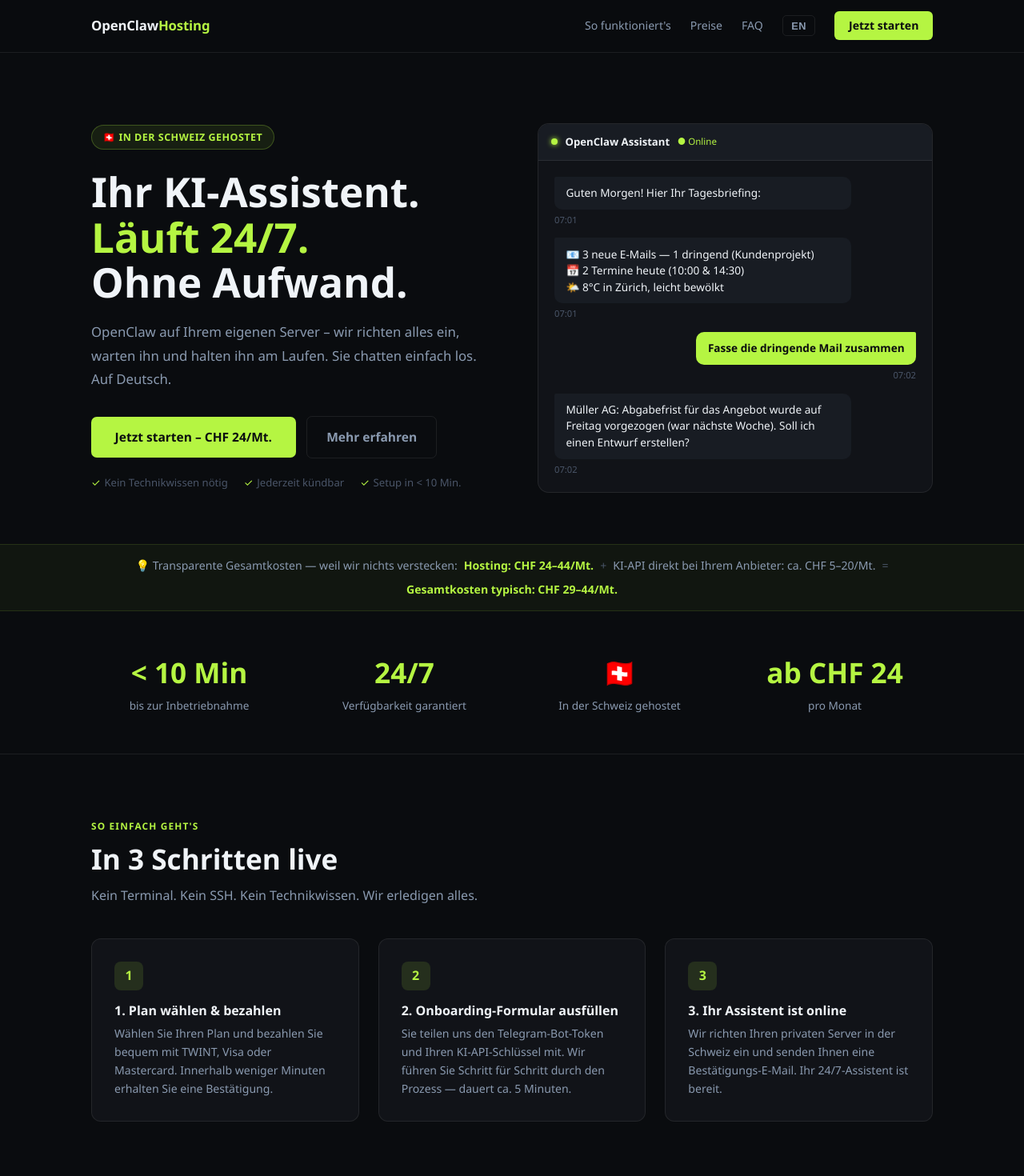
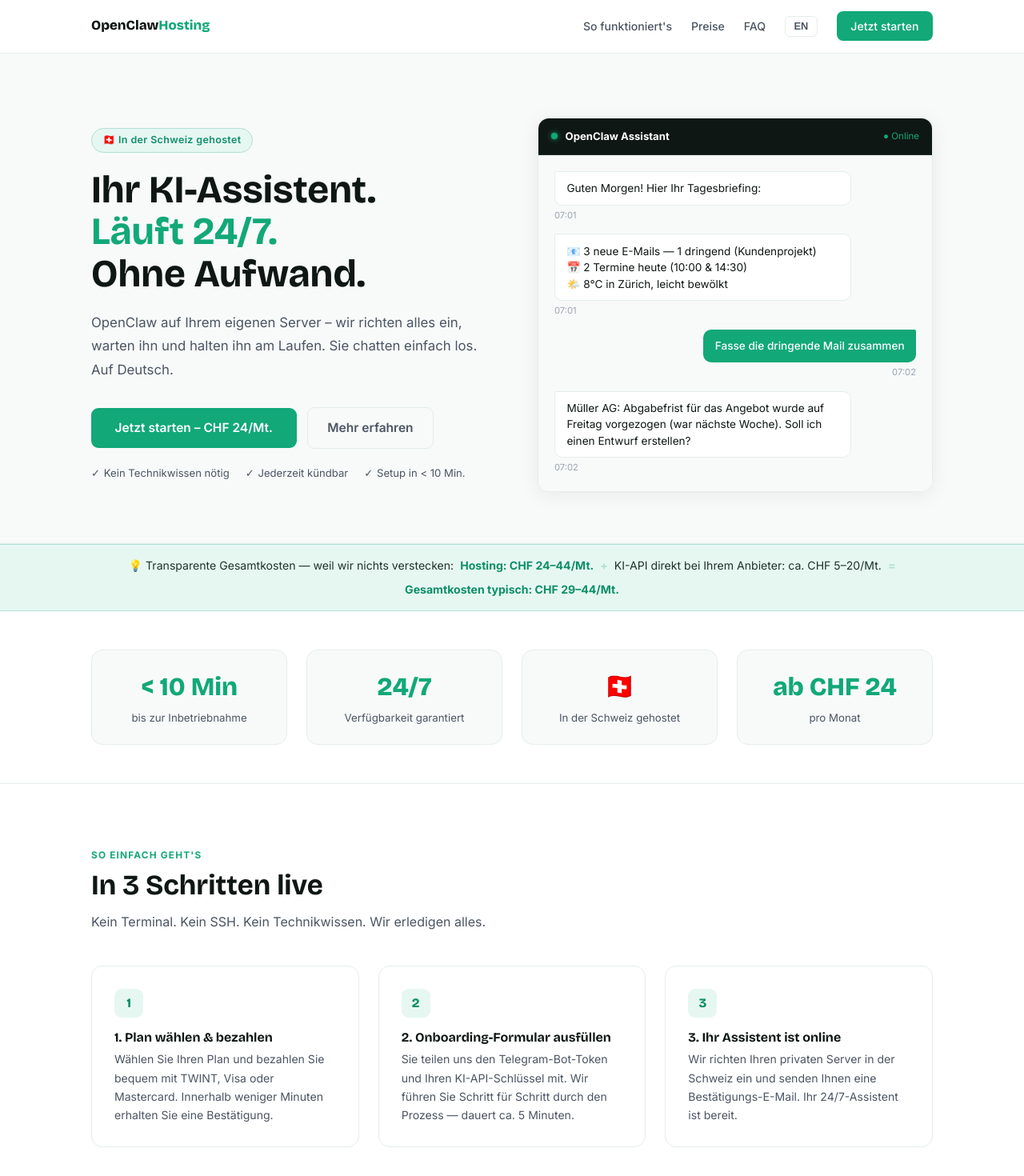
Before and after one commit to riccardogosteli-wq/openclaw-hosting, a Next.js app: page / in a window 1280 px wide. Shown: the top 1470 px of the page at 80% size. Built offline with nearby package versions, Linux system fonts and the light colour scheme.

Commit message:
Design: match openclaw-consulting.ch exactly — light theme, Inter+Bricolage Grotesque, green accent

```diff
--- a/app/globals.css
+++ b/app/globals.css
@@ -1,160 +1,161 @@
+@import url('https://fonts.googleapis.com/css2?family=Inter:wght@300;400;500;600;700&family=Bricolage+Grotesque:wght@700;800&display=swap');
+
 *, *::before, *::after { box-sizing: border-box; margin: 0; padding: 0; }
 
 :root {
-  --bg: #0a0c0f;
-  --surface: #111318;
-  --surface2: #181c23;
-  --border: rgba(255,255,255,0.08);
-  --border-hover: rgba(181,245,66,0.3);
-  --accent: #b5f542;
-  --accent-dark: #8fd62a;
-  --blue: #4f8ef7;
-  --text: #f0f4f8;
-  --muted: #8a9ab0;
-  --dim: #4a5568;
-  --green: #10b981;
-  --red: #ef4444;
+  --ink:    #0F1714;
+  --ink2:   #1E3329;
+  --green:  #12A878;
+  --green2: #0E8F67;
+  --green3: #E6F7F2;
+  --slate:  #4B5563;
+  --light:  #F7FAF9;
+  --white:  #FFFFFF;
+  --border: #E4EDE9;
+  --r: 14px;
 }
 
 html { scroll-behavior: smooth; }
-body { font-family: 'Segoe UI', system-ui, -apple-system, sans-serif; background: var(--bg); color: var(--text); line-height: 1.6; }
+body { font-family: 'Inter', sans-serif; color: var(--ink); background: var(--white); line-height: 1.6; -webkit-font-smoothing: antialiased; }
 .container { max-width: 1100px; margin: 0 auto; padding: 0 1.5rem; }
-h1, h2, h3 { line-height: 1.2; font-weight: 800; }
+h1, h2, h3 { font-family: 'Bricolage Grotesque', sans-serif; line-height: 1.15; }
 a { color: inherit; }
 
 /* ── NAVBAR ─────────────────────────────── */
-.navbar { position: sticky; top: 0; z-index: 100; background: rgba(10,12,15,0.95); backdrop-filter: blur(16px); border-bottom: 1px solid var(--border); padding: 0.9rem 0; }
+.navbar { position: sticky; top: 0; z-index: 100; background: rgba(255,255,255,0.96); backdrop-filter: blur(12px); border-bottom: 1px solid var(--border); padding: 0.9rem 0; }
 .nav-inner { display: flex; align-items: center; justify-content: space-between; }
-.nav-brand { font-weight: 900; font-size: 1.05rem; color: var(--text); text-decoration: none; letter-spacing: -0.01em; }
-.nav-brand span { color: var(--accent); }
+.nav-brand { font-family: 'Bricolage Grotesque', sans-serif; font-weight: 800; font-size: 1.05rem; color: var(--ink); text-decoration: none; }
+.nav-brand span { color: var(--green); }
 .nav-links { display: flex; align-items: center; gap: 1.5rem; }
-.nav-links a { color: var(--muted); text-decoration: none; font-size: 0.88rem; transition: color 0.2s; }
-.nav-links a:hover { color: var(--text); }
-.lang-btn { background: transparent; border: 1px solid var(--border); color: var(--muted); padding: 0.28rem 0.65rem; border-radius: 5px; font-size: 0.8rem; font-weight: 700; cursor: pointer; transition: all 0.15s; letter-spacing: 0.04em; }
-.lang-btn:hover { border-color: var(--accent); color: var(--accent); }
-.nav-cta { background: var(--accent); color: #0a0c0f !important; padding: 0.42rem 1.1rem; border-radius: 6px; font-weight: 700; font-size: 0.86rem; text-decoration: none; transition: background 0.2s; white-space: nowrap; }
-.nav-cta:hover { background: var(--accent-dark); }
+.nav-links a { color: var(--slate); text-decoration: none; font-size: 0.88rem; font-weight: 500; transition: color 0.2s; }
+.nav-links a:hover { color: var(--ink); }
+.lang-btn { background: transparent; border: 1px solid var(--border); color: var(--slate); padding: 0.28rem 0.65rem; border-radius: 6px; font-size: 0.8rem; font-weight: 600; cursor: pointer; transition: all 0.15s; }
+.lang-btn:hover { border-color: var(--green); color: var(--green); }
+.nav-cta { background: var(--green); color: #fff !important; padding: 0.45rem 1.1rem; border-radius: 8px; font-weight: 600; font-size: 0.86rem; text-decoration: none; transition: background 0.2s; white-space: nowrap; }
+.nav-cta:hover { background: var(--green2); }
 
 /* ── HERO ────────────────────────────────── */
-.hero { padding: 5.5rem 0 4rem; }
+.hero { padding: 5rem 0 4rem; background: var(--light); border-bottom: 1px solid var(--border); }
 .hero-inner { display: grid; grid-template-columns: 1fr 1fr; gap: 4rem; align-items: center; }
-.hero-badge { display: inline-flex; align-items: center; gap: 0.4rem; background: rgba(181,245,66,0.08); border: 1px solid rgba(181,245,66,0.25); color: var(--accent); padding: 0.28rem 0.85rem; border-radius: 99px; font-size: 0.78rem; font-weight: 700; margin-bottom: 1.5rem; letter-spacing: 0.04em; text-transform: uppercase; }
-.hero h1 { font-size: 3.2rem; line-height: 1.1; margin-bottom: 1.25rem; color: var(--text); }
-.hero h1 em { font-style: normal; color: var(--accent); }
-.hero-sub { font-size: 1.05rem; color: var(--muted); max-width: 500px; margin-bottom: 2rem; line-height: 1.75; }
+.hero-badge { display: inline-flex; align-items: center; gap: 0.4rem; background: var(--green3); border: 1px solid #b2dfd4; color: var(--green2); padding: 0.28rem 0.85rem; border-radius: 99px; font-size: 0.78rem; font-weight: 600; margin-bottom: 1.25rem; letter-spacing: 0.03em; }
+.hero h1 { font-size: 3rem; line-height: 1.1; margin-bottom: 1.25rem; color: var(--ink); }
+.hero h1 em { font-style: normal; color: var(--green); }
+.hero-sub { font-size: 1.05rem; color: var(--slate); max-width: 500px; margin-bottom: 2rem; line-height: 1.75; }
 .hero-actions { display: flex; gap: 0.85rem; flex-wrap: wrap; align-items: center; margin-bottom: 1.25rem; }
-.btn-primary { background: var(--accent); color: #0a0c0f; padding: 0.8rem 1.85rem; border-radius: 7px; font-weight: 800; font-size: 0.97rem; text-decoration: none; border: none; cursor: pointer; transition: all 0.2s; display: inline-block; }
-.btn-primary:hover { background: var(--accent-dark); transform: translateY(-1px); }
-.btn-ghost { background: transparent; color: var(--muted); padding: 0.8rem 1.5rem; border-radius: 7px; font-weight: 600; font-size: 0.97rem; text-decoration: none; border: 1px solid var(--border); transition: all 0.2s; display: inline-block; }
-.btn-ghost:hover { color: var(--text); border-color: rgba(255,255,255,0.2); }
+.btn-primary { background: var(--green); color: #fff; padding: 0.8rem 1.85rem; border-radius: 9px; font-weight: 600; font-size: 0.97rem; text-decoration: none; border: none; cursor: pointer; transition: all 0.2s; display: inline-block; }
+.btn-primary:hover { background: var(--green2); transform: translateY(-1px); }
+.btn-ghost { background: transparent; color: var(--slate); padding: 0.8rem 1.5rem; border-radius: 9px; font-weight: 600; font-size: 0.97rem; text-decoration: none; border: 1px solid var(--border); transition: all 0.2s; display: inline-block; }
+.btn-ghost:hover { color: var(--ink); border-color: #b2c9c4; }
 .hero-notes { display: flex; gap: 1.25rem; flex-wrap: wrap; }
-.hero-note-item { font-size: 0.82rem; color: var(--dim); display: flex; align-items: center; gap: 0.3rem; }
-.hero-note-item span { color: var(--accent); }
+.hero-note-item { font-size: 0.82rem; color: var(--slate); display: flex; align-items: center; gap: 0.3rem; }
+.hero-note-item .check { color: var(--green); font-weight: 700; }
 
 /* Chat demo widget */
-.chat-demo { background: var(--surface); border: 1px solid var(--border); border-radius: 14px; overflow: hidden; }
-.chat-header { background: var(--surface2); border-bottom: 1px solid var(--border); padding: 0.75rem 1rem; display: flex; align-items: center; gap: 0.6rem; }
-.chat-dot { width: 8px; height: 8px; border-radius: 50%; background: var(--accent); box-shadow: 0 0 6px var(--accent); }
-.chat-title { font-size: 0.82rem; font-weight: 700; color: var(--text); }
-.chat-status { font-size: 0.72rem; color: var(--accent); }
-.chat-body { padding: 1.25rem; display: flex; flex-direction: column; gap: 0.85rem; }
+.chat-demo { background: var(--white); border: 1px solid var(--border); border-radius: var(--r); overflow: hidden; box-shadow: 0 4px 24px rgba(15,23,20,0.07); }
+.chat-header { background: var(--ink); border-bottom: 1px solid rgba(255,255,255,0.1); padding: 0.75rem 1rem; display: flex; align-items: center; gap: 0.6rem; }
+.chat-dot { width: 8px; height: 8px; border-radius: 50%; background: var(--green); box-shadow: 0 0 6px var(--green); }
+.chat-title { font-size: 0.82rem; font-weight: 700; color: #fff; }
+.chat-status { font-size: 0.72rem; color: var(--green); margin-left: auto; }
+.chat-body { padding: 1.25rem; display: flex; flex-direction: column; gap: 0.85rem; background: var(--light); }
 .msg { max-width: 82%; }
 .msg.user { align-self: flex-end; }
 .msg-bubble { padding: 0.65rem 0.9rem; border-radius: 10px; font-size: 0.85rem; line-height: 1.5; }
-.msg.bot .msg-bubble { background: var(--surface2); color: var(--text); border-radius: 2px 10px 10px 10px; }
-.msg.user .msg-bubble { background: var(--accent); color: #0a0c0f; font-weight: 600; border-radius: 10px 2px 10px 10px; }
-.msg-time { font-size: 0.7rem; color: var(--dim); margin-top: 0.25rem; }
+.msg.bot .msg-bubble { background: #fff; color: var(--ink); border: 1px solid var(--border); border-radius: 2px 10px 10px 10px; }
+.msg.user .msg-bubble { background: var(--green); color: #fff; font-weight: 500; border-radius: 10px 2px 10px 10px; }
+.msg-time { font-size: 0.7rem; color: #9ca3af; margin-top: 0.25rem; }
 .msg.user .msg-time { text-align: right; }
 
 /* ── COST STRIP ──────────────────────────── */
-.cost-strip { background: rgba(181,245,66,0.04); border-top: 1px solid rgba(181,245,66,0.12); border-bottom: 1px solid rgba(181,245,66,0.12); padding: 0.9rem 0; }
-.cost-strip-inner { display: flex; align-items: center; justify-content: center; gap: 0.5rem; flex-wrap: wrap; font-size: 0.88rem; color: var(--muted); text-align: center; }
-.cost-strip-inner strong { color: var(--accent); }
-.cost-sep { color: var(--dim); }
+.cost-strip { background: var(--green3); border-top: 1px solid #b2dfd4; border-bottom: 1px solid #b2dfd4; padding: 0.9rem 0; }
+.cost-strip-inner { display: flex; align-items: center; justify-content: center; gap: 0.5rem; flex-wrap: wrap; font-size: 0.88rem; color: var(--ink2); text-align: center; }
+.cost-strip-inner strong { color: var(--green2); font-weight: 700; }
+.cost-sep { color: #b2dfd4; font-weight: 700; }
 
 /* ── STATS ───────────────────────────────── */
 .stats { padding: 3rem 0; border-bottom: 1px solid var(--border); }
 .stats-grid { display: grid; grid-template-columns: repeat(4, 1fr); gap: 1.5rem; }
-.stat-card { text-align: center; }
-.stat-num { font-size: 2.2rem; font-weight: 900; color: var(--accent); display: block; }
-.stat-label { font-size: 0.85rem; color: var(--muted); margin-top: 0.2rem; }
+.stat-card { text-align: center; padding: 1.25rem; background: var(--light); border: 1px solid var(--border); border-radius: var(--r); }
+.stat-num { font-family: 'Bricolage Grotesque', sans-serif; font-size: 2rem; font-weight: 800; color: var(--green); display: block; }
+.stat-label { font-size: 0.83rem; color: var(--slate); margin-top: 0.2rem; }
 
 /* ── SECTION COMMONS ─────────────────────── */
-.section-label { font-size: 0.74rem; font-weight: 800; letter-spacing: 0.1em; text-transform: uppercase; color: var(--accent); margin-bottom: 0.6rem; }
-.section-h2 { font-size: 2.2rem; color: var(--text); margin-bottom: 0.75rem; }
-.section-sub { color: var(--muted); font-size: 1rem; margin-bottom: 2.5rem; max-width: 580px; line-height: 1.7; }
+.section-label { font-size: 0.74rem; font-weight: 700; letter-spacing: 0.1em; text-transform: uppercase; color: var(--green); margin-bottom: 0.5rem; }
+.section-h2 { font-size: 2.2rem; color: var(--ink); margin-bottom: 0.75rem; }
+.section-sub { color: var(--slate); font-size: 1rem; margin-bottom: 2.5rem; max-width: 580px; line-height: 1.7; }
 
 /* ── HOW IT WORKS ────────────────────────── */
 .how { padding: 5rem 0; }
 .steps { display: grid; grid-template-columns: repeat(3, 1fr); gap: 1.5rem; }
-.step { background: var(--surface); border: 1px solid var(--border); border-radius: 12px; padding: 1.75rem; transition: border-color 0.2s; }
-.step:hover { border-color: var(--border-hover); }
-.step-num { width: 36px; height: 36px; border-radius: 8px; background: rgba(181,245,66,0.12); color: var(--accent); font-size: 1rem; font-weight: 900; display: flex; align-items: center; justify-content: center; margin-bottom: 1rem; }
-.step h3 { font-size: 1rem; color: var(--text); margin-bottom: 0.4rem; }
-.step p { color: var(--muted); font-size: 0.88rem; line-height: 1.65; }
+.step { background: var(--white); border: 1px solid var(--border); border-radius: var(--r); padding: 1.75rem; transition: border-color 0.2s, box-shadow 0.2s; }
+.step:hover { border-color: #b2dfd4; box-shadow: 0 4px 16px rgba(18,168,120,0.08); }
+.step-num { width: 36px; height: 36px; border-radius: 9px; background: var(--green3); color: var(--green2); font-family: 'Bricolage Grotesque', sans-serif; font-size: 1rem; font-weight: 800; display: flex; align-items: center; justify-content: center; margin-bottom: 1rem; }
+.step h3 { font-size: 1rem; color: var(--ink); margin-bottom: 0.4rem; }
+.step p { color: var(--slate); font-size: 0.88rem; line-height: 1.65; }
 
 /* ── USE CASES ───────────────────────────── */
-.use-cases { padding: 5rem 0; background: var(--surface); border-top: 1px solid var(--border); border-bottom: 1px solid var(--border); }
+.use-cases { padding: 5rem 0; background: var(--light); border-top: 1px solid var(--border); border-bottom: 1px solid var(--border); }
 .uc-grid { display: grid; grid-template-columns: repeat(3, 1fr); gap: 1.25rem; }
-.uc-card { background: var(--bg); border: 1px solid var(--border); border-radius: 10px; padding: 1.4rem; transition: border-color 0.2s; }
-.uc-card:hover { border-color: var(--border-hover); }
+.uc-card { background: var(--white); border: 1px solid var(--border); border-radius: var(--r); padding: 1.4rem; transition: border-color 0.2s, box-shadow 0.2s; }
+.uc-card:hover { border-color: #b2dfd4; box-shadow: 0 4px 16px rgba(18,168,120,0.07); }
 .uc-icon { font-size: 1.6rem; margin-bottom: 0.6rem; }
-.uc-card h3 { font-size: 0.95rem; color: var(--text); margin-bottom: 0.3rem; }
-.uc-card p { font-size: 0.84rem; color: var(--muted); line-height: 1.55; }
-.uc-example { margin-top: 0.6rem; font-size: 0.8rem; color: var(--dim); font-style: italic; border-left: 2px solid rgba(181,245,66,0.3); padding-left: 0.5rem; }
+.uc-card h3 { font-size: 0.95rem; color: var(--ink); margin-bottom: 0.3rem; font-weight: 600; }
+.uc-card p { font-size: 0.84rem; color: var(--slate); line-height: 1.55; }
+.uc-example { margin-top: 0.6rem; font-size: 0.79rem; color: var(--green2); font-style: italic; border-left: 2px solid var(--green3); padding-left: 0.5rem; }
 
 /* ── PRICING ─────────────────────────────── */
 .pricing { padding: 5rem 0; }
-.pricing-transparency { background: rgba(181,245,66,0.05); border: 1px solid rgba(181,245,66,0.2); border-radius: 10px; padding: 1.1rem 1.4rem; margin-bottom: 2.5rem; font-size: 0.88rem; color: #c8e8a0; line-height: 1.7; }
-.pricing-transparency strong { color: var(--accent); }
+.pricing-transparency { background: var(--green3); border: 1px solid #b2dfd4; border-radius: 10px; padding: 1.1rem 1.4rem; margin-bottom: 2.5rem; font-size: 0.88rem; color: var(--ink2); line-height: 1.7; }
+.pricing-transparency strong { color: var(--green2); }
 .plans { display: grid; grid-template-columns: repeat(2, 1fr); gap: 1.5rem; max-width: 800px; }
-.plan { background: var(--surface); border: 1px solid var(--border); border-radius: 14px; padding: 2rem; display: flex; flex-direction: column; }
-.plan.featured { border-color: var(--accent); box-shadow: 0 0 0 1px rgba(181,245,66,0.2), 0 0 40px rgba(181,245,66,0.06); }
-.plan-badge { display: inline-block; background: var(--accent); color: #0a0c0f; font-size: 0.7rem; font-weight: 800; padding: 0.18rem 0.55rem; border-radius: 99px; margin-bottom: 0.75rem; letter-spacing: 0.06em; }
-.plan h3 { font-size: 1.25rem; color: var(--text); margin-bottom: 0.25rem; }
-.plan-desc { color: var(--muted); font-size: 0.86rem; margin-bottom: 1.25rem; }
+.plan { background: var(--white); border: 1px solid var(--border); border-radius: var(--r); padding: 2rem; display: flex; flex-direction: column; }
+.plan.featured { border-color: var(--green); box-shadow: 0 0 0 1px rgba(18,168,120,0.2), 0 8px 32px rgba(18,168,120,0.1); }
+.plan-badge { display: inline-block; background: var(--green); color: #fff; font-size: 0.7rem; font-weight: 700; padding: 0.18rem 0.55rem; border-radius: 99px; margin-bottom: 0.75rem; letter-spacing: 0.06em; }
+.plan h3 { font-size: 1.25rem; color: var(--ink); margin-bottom: 0.25rem; }
+.plan-desc { color: var(--slate); font-size: 0.86rem; margin-bottom: 1.25rem; }
 .plan-price { display: flex; align-items: baseline; gap: 0.2rem; margin-bottom: 0.35rem; }
-.plan-price .amount { font-size: 2.8rem; font-weight: 900; color: var(--text); }
-.plan-price .per { color: var(--muted); font-size: 0.88rem; }
-.plan-annual { font-size: 0.8rem; color: var(--accent); margin-bottom: 1.5rem; }
+.plan-price .amount { font-family: 'Bricolage Grotesque', sans-serif; font-size: 2.8rem; font-weight: 800; color: var(--ink); }
+.plan-price .per { color: var(--slate); font-size: 0.88rem; }
+.plan-annual { font-size: 0.8rem; color: var(--green2); margin-bottom: 1.5rem; font-weight: 500; }
 .plan-features { list-style: none; display: flex; flex-direction: column; gap: 0.6rem; margin-bottom: 1.75rem; flex: 1; }
-.plan-features li { display: flex; align-items: flex-start; gap: 0.5rem; font-size: 0.88rem; color: var(--muted); }
-.plan-features li::before { content: '✓'; color: var(--accent); font-weight: 800; flex-shrink: 0; }
-.plan-features li.dim { color: var(--dim); }
-.plan-features li.dim::before { content: '—'; color: var(--dim); }
-.plan-cta { display: block; text-align: center; background: var(--accent); color: #0a0c0f; padding: 0.8rem; border-radius: 8px; font-weight: 800; text-decoration: none; transition: background 0.2s; font-size: 0.93rem; }
-.plan-cta:hover { background: var(--accent-dark); }
-.plan-cta.outline { background: transparent; border: 1px solid var(--border); color: var(--muted); }
-.plan-cta.outline:hover { border-color: var(--accent); color: var(--accent); background: transparent; }
+.plan-features li { display: flex; align-items: flex-start; gap: 0.5rem; font-size: 0.88rem; color: var(--slate); }
+.plan-features li::before { content: '✓'; color: var(--green); font-weight: 700; flex-shrink: 0; }
+.plan-features li.dim { color: #c4cdd6; }
+.plan-features li.dim::before { content: '—'; color: #d1d5db; }
+.plan-cta { display: block; text-align: center; background: var(--green); color: #fff; padding: 0.8rem; border-radius: 9px; font-weight: 600; text-decoration: none; transition: background 0.2s; font-size: 0.93rem; }
+.plan-cta:hover { background: var(--green2); }
+.plan-cta.outline { background: transparent; border: 1px solid var(--border); color: var(--slate); }
+.plan-cta.outline:hover { border-color: var(--green); color: var(--green); background: transparent; }
 
 /* ── COMPARISON ──────────────────────────── */
-.comparison { padding: 5rem 0; background: var(--surface); border-top: 1px solid var(--border); border-bottom: 1px solid var(--border); }
+.comparison { padding: 5rem 0; background: var(--light); border-top: 1px solid var(--border); border-bottom: 1px solid var(--border); }
 .compare-table { width: 100%; border-collapse: collapse; font-size: 0.88rem; }
 .compare-table th, .compare-table td { padding: 0.85rem 1rem; text-align: left; border-bottom: 1px solid var(--border); }
-.compare-table thead th { color: var(--muted); font-weight: 700; font-size: 0.78rem; text-transform: uppercase; letter-spacing: 0.07em; background: rgba(181,245,66,0.04); }
-.compare-table td:first-child { color: var(--text); font-weight: 500; }
-.compare-table .us { color: var(--accent); font-weight: 700; }
-.compare-table .no { color: var(--dim); }
+.compare-table thead th { color: var(--slate); font-weight: 600; font-size: 0.78rem; text-transform: uppercase; letter-spacing: 0.07em; background: var(--green3); }
+.compare-table td:first-child { color: var(--ink); font-weight: 500; }
+.compare-table .us { color: var(--green2); font-weight: 700; }
+.compare-table .no { color: #9ca3af; }
 .compare-table tr:last-child td { border-bottom: none; }
 
 /* ── FAQ ─────────────────────────────────── */
 .faq-section { padding: 5rem 0; }
 .faq-grid { display: grid; grid-template-columns: repeat(2, 1fr); gap: 1.25rem; }
-.faq-item { background: var(--surface); border: 1px solid var(--border); border-radius: 10px; padding: 1.5rem; transition: border-color 0.2s; }
-.faq-item:hover { border-color: var(--border-hover); }
-.faq-item h3 { font-size: 0.94rem; color: var(--text); margin-bottom: 0.5rem; font-weight: 700; }
-.faq-item p { font-size: 0.87rem; color: var(--muted); line-height: 1.65; }
+.faq-item { background: var(--white); border: 1px solid var(--border); border-radius: var(--r); padding: 1.5rem; transition: border-color 0.2s; }
+.faq-item:hover { border-color: #b2dfd4; }
+.faq-item h3 { font-size: 0.94rem; color: var(--ink); margin-bottom: 0.5rem; font-weight: 600; }
+.faq-item p { font-size: 0.87rem; color: var(--slate); line-height: 1.65; }
 
 /* ── FINAL CTA ───────────────────────────── */
-.final-cta { padding: 6rem 0; text-align: center; border-top: 1px solid var(--border); }
-.final-cta h2 { font-size: 2.4rem; margin-bottom: 1rem; }
-.final-cta h2 em { font-style: normal; color: var(--accent); }
-.final-cta p { color: var(--muted); margin-bottom: 2rem; font-size: 1.05rem; }
+.final-cta { padding: 6rem 0; text-align: center; background: var(--ink); }
+.final-cta h2 { font-size: 2.4rem; margin-bottom: 1rem; color: #fff; }
+.final-cta h2 em { font-style: normal; color: var(--green); }
+.final-cta p { color: #94a3b8; margin-bottom: 2rem; font-size: 1.05rem; }
+.final-cta .btn-primary { background: var(--green); }
+.final-cta .btn-primary:hover { background: var(--green2); }
 
 /* ── FOOTER ──────────────────────────────── */
-.footer { padding: 2rem 0; border-top: 1px solid var(--border); color: var(--dim); font-size: 0.83rem; text-align: center; }
-.footer a { color: var(--dim); text-decoration: none; transition: color 0.2s; }
-.footer a:hover { color: var(--muted); }
+.footer { padding: 2rem 0; border-top: 1px solid var(--border); color: var(--slate); font-size: 0.83rem; text-align: center; background: var(--white); }
+.footer a { color: var(--slate); text-decoration: none; transition: color 0.2s; }
+.footer a:hover { color: var(--ink); }
 
 /* ── MOBILE ──────────────────────────────── */
 @media (max-width: 900px) {
```
